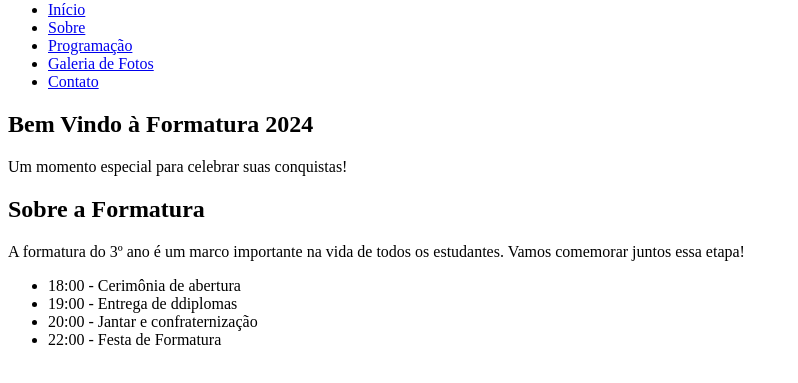
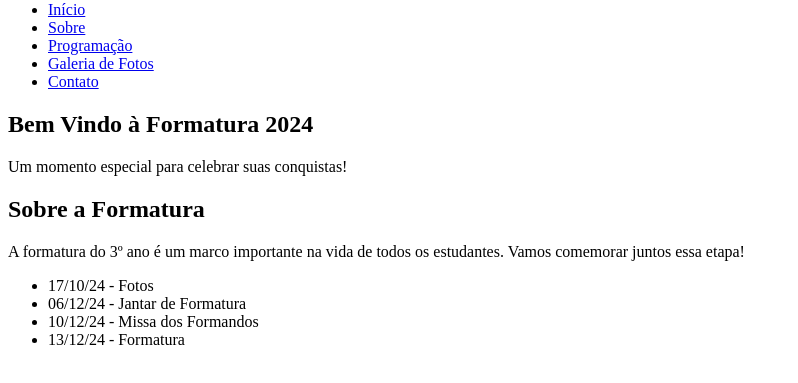
Before and after one commit to mersaao/Formatura, a plain HTML site: page index.html in a window 1280 px wide. Shown: the part 79-462 px from the top of the page, without its empty margins (0-798 px from the left). Drawn offline with Linux system fonts and the light colour scheme.

Commit message:
Add files via upload

```diff
--- a/index.html
+++ b/index.html
@@ -43,10 +43,10 @@
     <section id=programação>
         <div class="cotainer">
             <ul>
-                <li>18:00 - Cerimônia de abertura</li>
-                <li> 19:00 - Entrega de ddiplomas</li>
-                <li>20:00 - Jantar e confraternização</li>
-                <li>22:00 -  Festa de Formatura</li>
+                <li> 17/10/24 - Fotos</li>
+                <li> 06/12/24 - Jantar de Formatura</li>
+                <li> 10/12/24 - Missa dos Formandos </li>
+                <li> 13/12/24 - Formatura</li>
             </ul>
         </div>
     </section>
```
